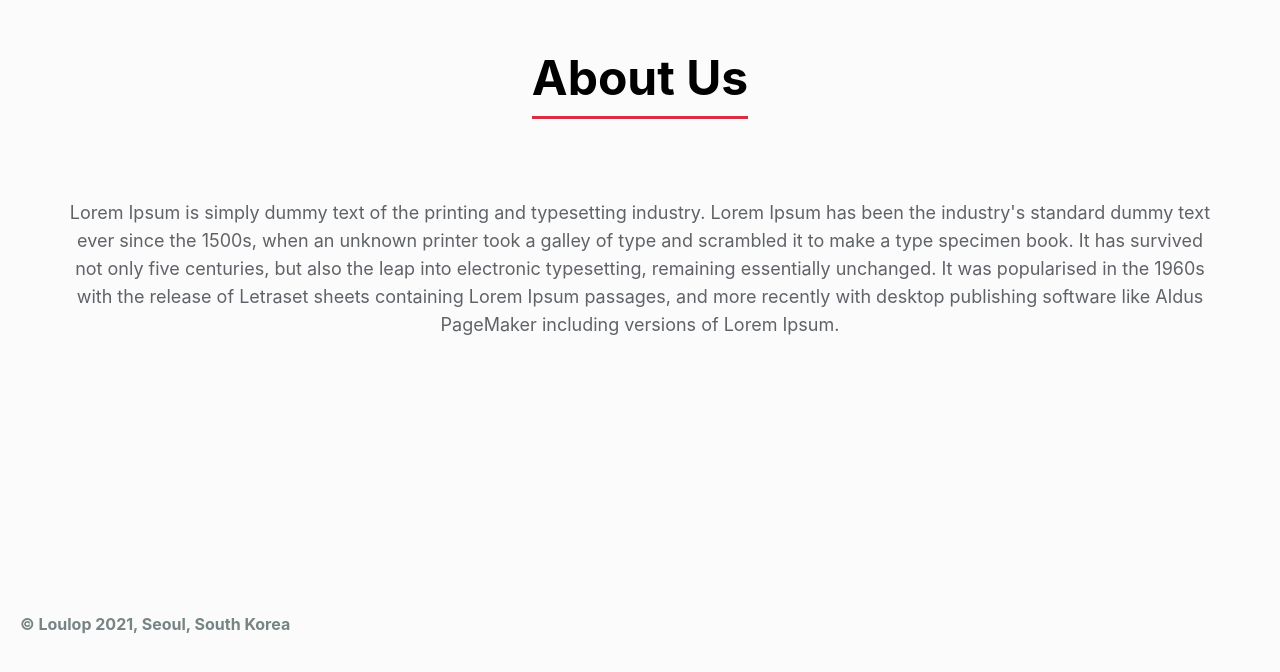
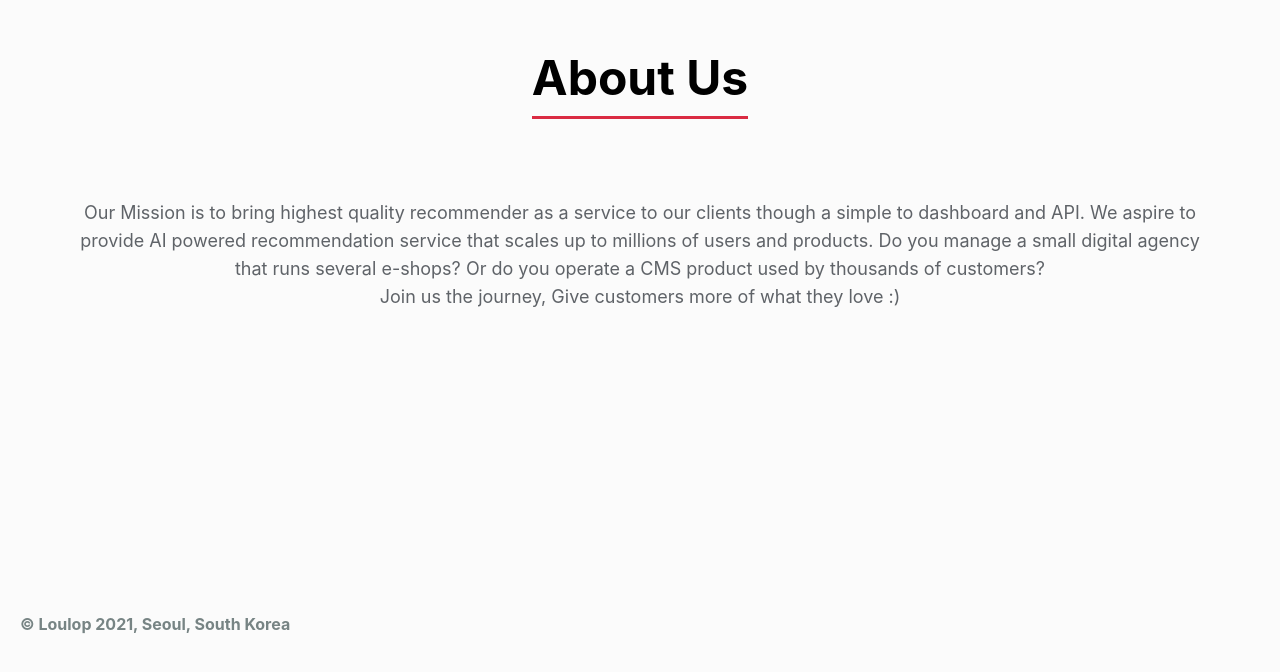
Before and after one commit to Loulop/loulop.github.io, a React (Create React App) app: page /#home in a window 1280 px wide. Shown: the part 1026-1698 px from the top of the page. Built offline with nearby package versions, Linux system fonts and the light colour scheme.

Commit message:
about-us updated.

```diff
--- a/src/components/home/section2.tsx
+++ b/src/components/home/section2.tsx
@@ -14,15 +14,14 @@ const Section2 = React.forwardRef<HTMLElement>((props, forwardedRef) => {
           </h1>
         </div>
         <p className="text-center text-base md:text-lg md:px-12 gray-1-color">
-          Lorem Ipsum is simply dummy text of the printing and typesetting
-          industry. Lorem Ipsum has been the industry's standard dummy text ever
-          since the 1500s, when an unknown printer took a galley of type and
-          scrambled it to make a type specimen book. It has survived not only
-          five centuries, but also the leap into electronic typesetting,
-          remaining essentially unchanged. It was popularised in the 1960s with
-          the release of Letraset sheets containing Lorem Ipsum passages, and
-          more recently with desktop publishing software like Aldus PageMaker
-          including versions of Lorem Ipsum.
+          Our Mission is to bring highest quality recommender as a service to
+          our clients though a simple to dashboard and API. We aspire to provide
+          AI powered recommendation service that scales up to millions of users
+          and products. Do you manage a small digital agency that runs several
+          e-shops? Or do you operate a CMS product used by thousands of
+          customers?
+          <br/>
+          Join us the journey, Give customers more of what they love :)
         </p>
         <div className="flex-grow" />
         <footer className="flex items-center text-base font-bold gray-4-color">
```
Also changed, not shown: public/googleeffdb34e243d1c48.html (line endings or trailing spaces), 1 other file (tests, documents, lock files or other folders).
